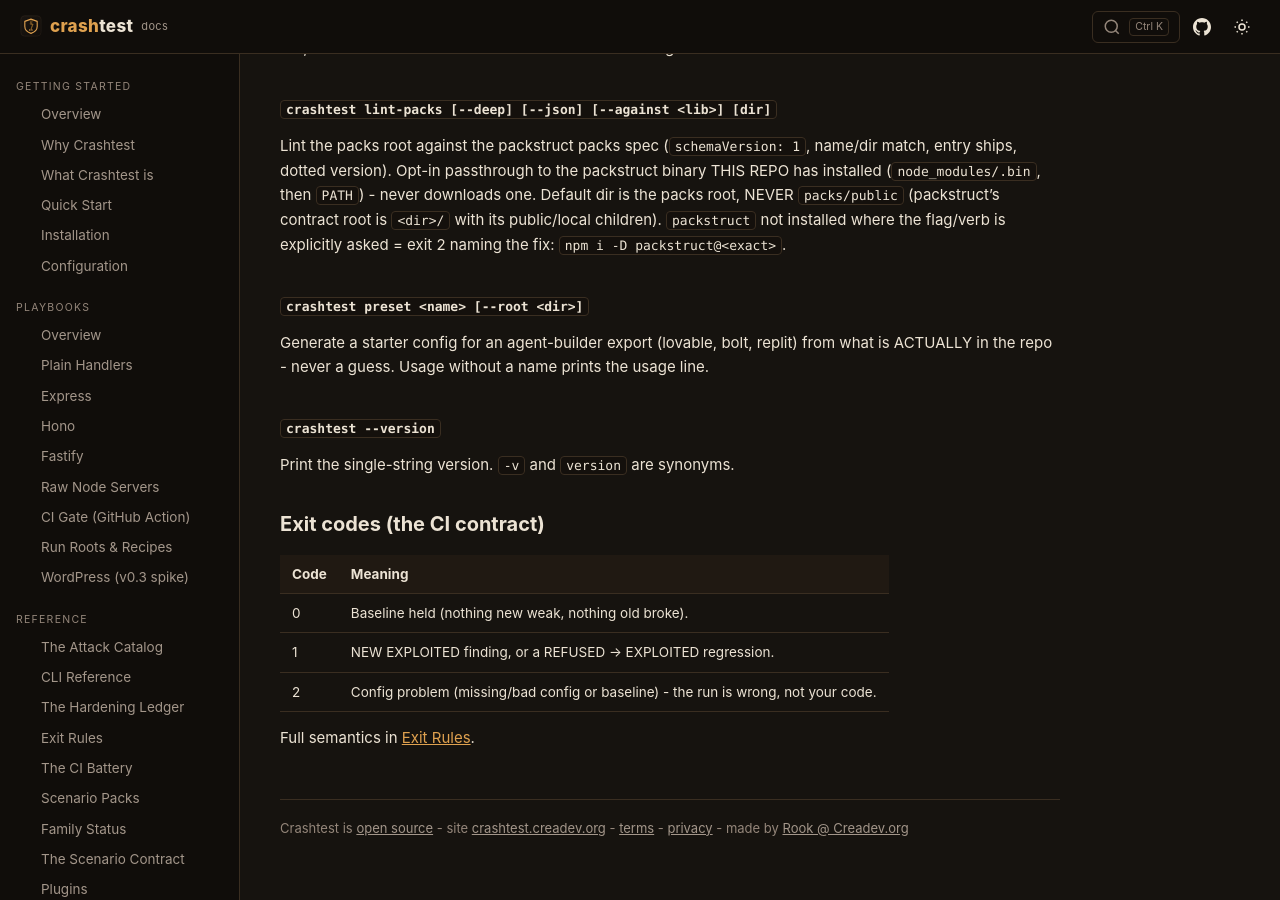
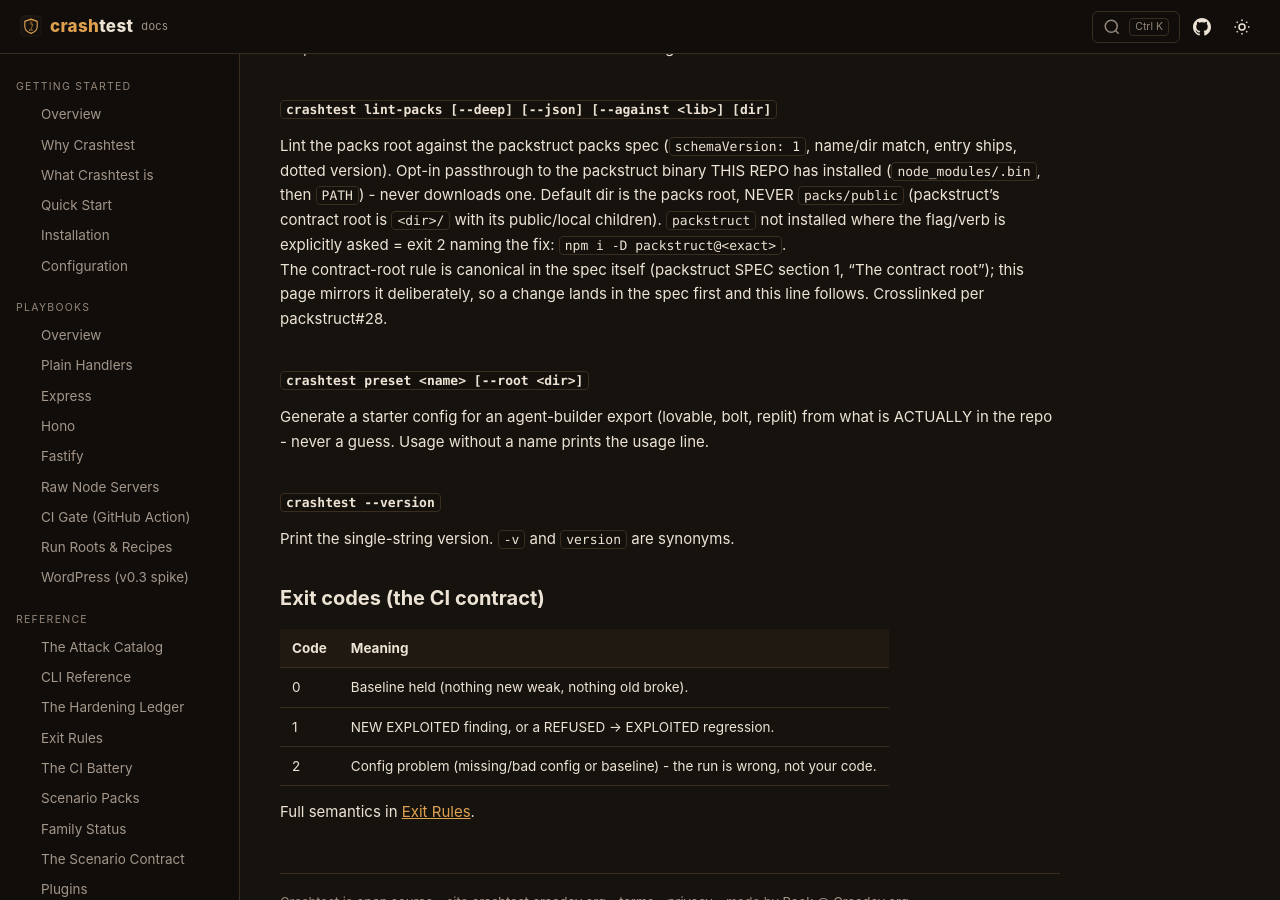
Before and after one commit to dhaupin/crashtest, a Jekyll site: the page built from docs/reference/cli.md, in a window 1280 px wide and 900 px high, scrolled down 1568 px. Built offline with Jekyll 4.4.1, drawn with Linux system fonts in a browser that asks for light colours.

Commit message:
docs(cli): crosslink the canonical contract-root rule (packstruct#28)
packstruct SPEC section 1 now states the contract root canonically. The
lint-packs line on this page mirrors it with an explicit crosslink, so the
spec page and this page cannot drift.

Gates: lint:docs all PASS (35 pages).

Co-authored-by: openhands <openhands@all-hands.dev>

```diff
--- a/docs/reference/cli.md
+++ b/docs/reference/cli.md
@@ -72,6 +72,11 @@ packstruct binary THIS REPO has installed (`node_modules/.bin`, then
 public/local children). `packstruct` not installed where the flag/verb is
 explicitly asked = exit 2 naming the fix: `npm i -D packstruct@<exact>`.
 
+The contract-root rule is canonical in the spec itself (packstruct SPEC
+section 1, "The contract root"); this page mirrors it deliberately, so a
+change lands in the spec first and this line follows. Crosslinked per
+packstruct#28.
+
 ## `crashtest preset <name> [--root <dir>]`
 
 Generate a starter config for an agent-builder export (lovable, bolt,
```
Also changed, not shown: CHANGELOG.md.
